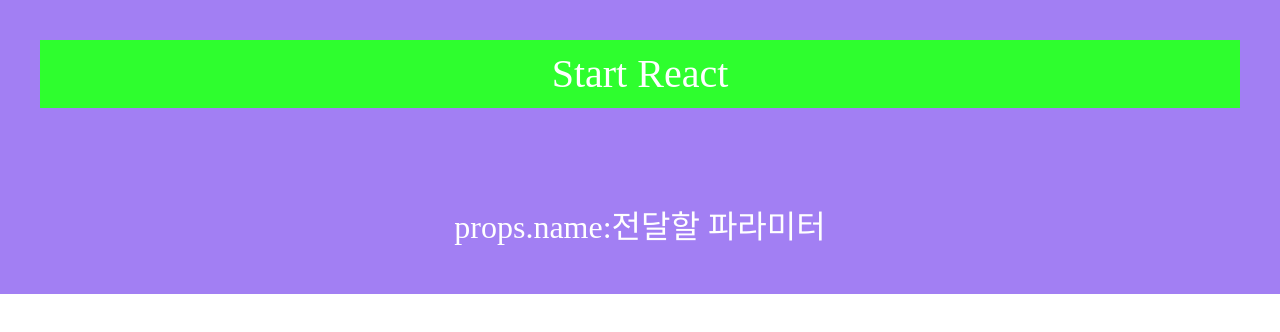
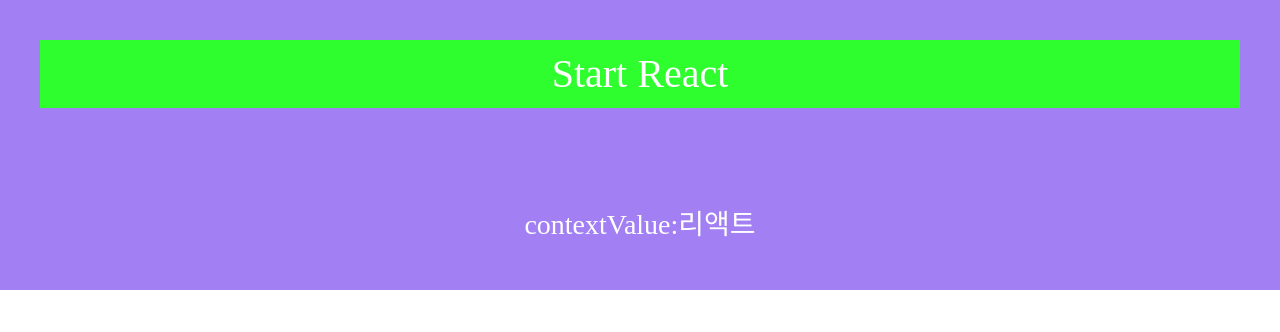
Before and after one commit to lee-kangpyo/react-start, a React (Create React App) app in the folder client/: page / in a window 1280 px wide. Shown: the top 332 px of the page. Built offline with nearby package versions, Linux system fonts and the light colour scheme.

Commit message:
context API 사용하기

```diff
--- a/client/src/App.js
+++ b/client/src/App.js
@@ -1,13 +1,13 @@
 import React from 'react';
 import './App.css';
-import ReactHoc from './Hoc/R075_ReactHoc'
+import ContextApi from './Context/R076_ContextApi'
 import 'bootstrap/dist/css/bootstrap.css'
 
 function App() {
   return (
     <div className='app'>
       <h1 className='title'>Start React</h1>
-      <ReactHoc name="전달할 파라미터"/>
+      <ContextApi/>
     </div>
   );
 }
--- /dev/null
+++ b/client/src/Context/R076_ContextApi.js
@@ -0,0 +1,17 @@
+import React, { Component } from 'react';
+import Children from "./contextChildren";
+
+const {Provider, Consumer} = React.createContext()
+export {Consumer}
+
+class R076_ContextApi extends Component {
+    render() {
+        return (
+            <Provider value="리액트">
+                <Children />
+            </Provider>
+        );
+    }
+}
+
+export default R076_ContextApi;
--- /dev/null
+++ b/client/src/Context/contextChildren.js
@@ -0,0 +1,12 @@
+import React, { Component } from 'react';
+import Children2 from "./contextChildren2";
+
+class contextChildren extends Component {
+    render() {
+        return (
+            <Children2/>
+        );
+    }
+}
+
+export default contextChildren;
--- /dev/null
+++ b/client/src/Context/contextChildren2.js
@@ -0,0 +1,14 @@
+import React, { Component } from 'react';
+import { Consumer } from "./R076_ContextApi";
+
+class ContextChildren2 extends Component {
+    render() {
+        return (
+            <Consumer>
+                {contextValue => <h3>{`contextValue:${contextValue}`}</h3>}
+            </Consumer>
+        );
+    }
+}
+
+export default ContextChildren2;
```
